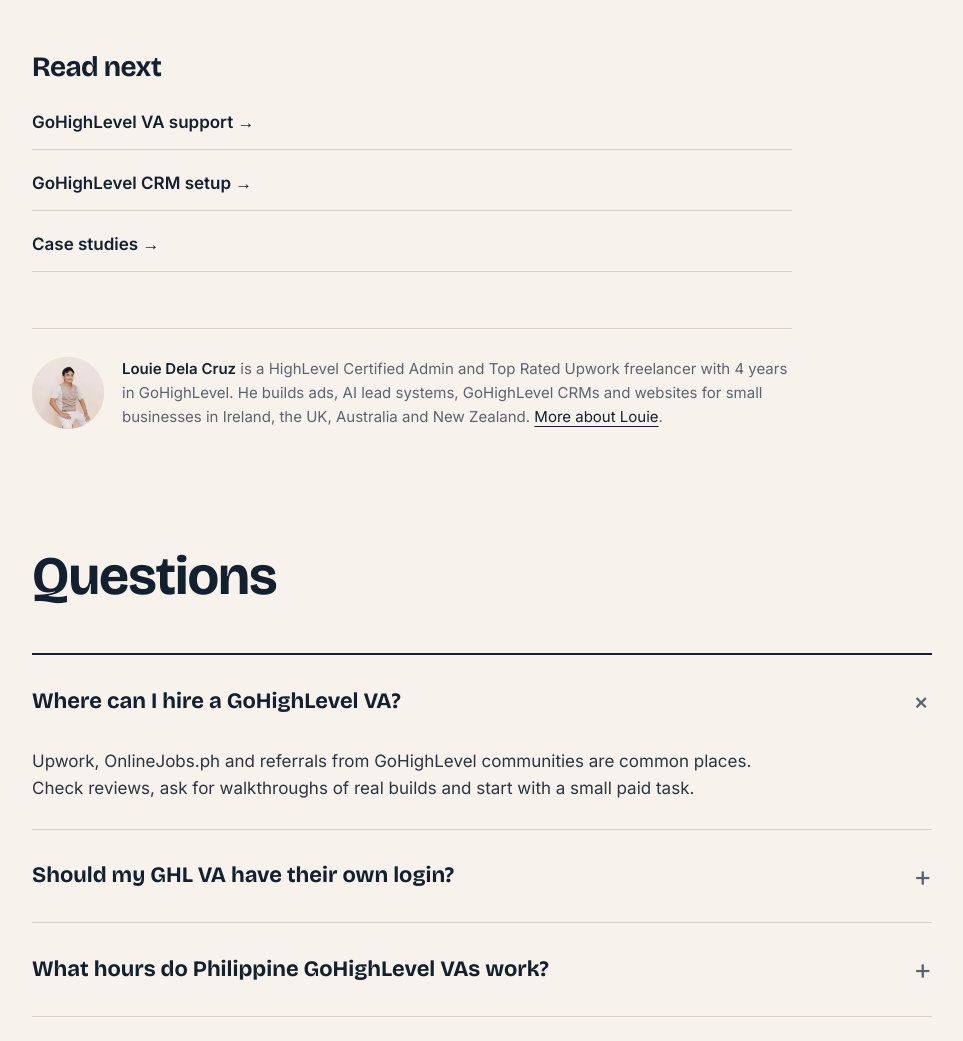
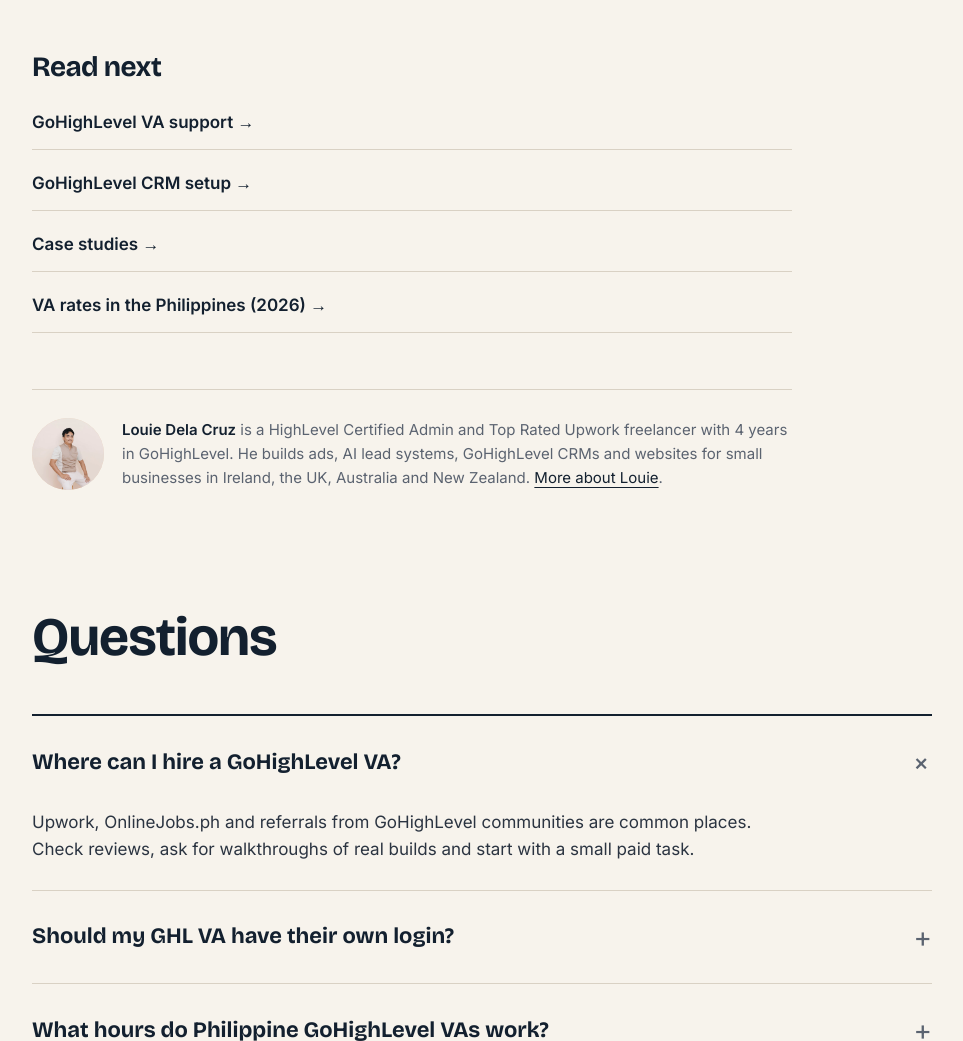
Before and after one commit to LOUIEVA/louieva.github.io, a plain HTML site: page blog/hire-gohighlevel-va/index.html in a window 1280 px wide. Shown: the part 2328-3369 px from the top of the page, without its empty margins (46-1009 px from the left). Drawn offline with nearby package versions, Linux system fonts and the light colour scheme.

Commit message:
Internal link to VA rates post

```diff
--- a/blog/hire-gohighlevel-va/index.html
+++ b/blog/hire-gohighlevel-va/index.html
@@ -489,7 +489,7 @@ footer a{display:inline-flex;align-items:center;min-height:44px}
 <h2>Hourly, part-time or full-time?</h2>
 <p>Start with a small paid task or a few hours a week. If they're good, move to part-time or full-time. Hire from a time zone that overlaps your working day: Philippine VAs often work UK, Irish, Australian and New Zealand hours.</p>
 <div class="note-box"><b>Looking for one?</b> I'm a HighLevel Certified Admin with 4 years in GoHighLevel and Top Rated on Upwork. See <a href="/services/gohighlevel-va-support/">GoHighLevel VA support</a>.</div>
-<div class="related"><h2>Read next</h2><ul><li><a href="/services/gohighlevel-va-support/">GoHighLevel VA support &rarr;</a></li><li><a href="/services/gohighlevel-crm-setup/">GoHighLevel CRM setup &rarr;</a></li><li><a href="/case-studies/">Case studies &rarr;</a></li></ul></div>
+<div class="related"><h2>Read next</h2><ul><li><a href="/services/gohighlevel-va-support/">GoHighLevel VA support &rarr;</a></li><li><a href="/services/gohighlevel-crm-setup/">GoHighLevel CRM setup &rarr;</a></li><li><a href="/case-studies/">Case studies &rarr;</a></li><li><a href="/blog/virtual-assistant-rates-philippines/">VA rates in the Philippines (2026) &rarr;</a></li></ul></div>
 <div class="author">
   <img src="/images/louie-dela-cruz-about.webp" alt="Louie Dela Cruz" width="72" height="72" loading="lazy">
   <p><strong>Louie Dela Cruz</strong> is a HighLevel Certified Admin and Top Rated Upwork freelancer with 4 years in GoHighLevel. He builds ads, AI lead systems, GoHighLevel CRMs and websites for small businesses in Ireland, the UK, Australia and New Zealand. <a href="/">More about Louie</a>.</p>
```
